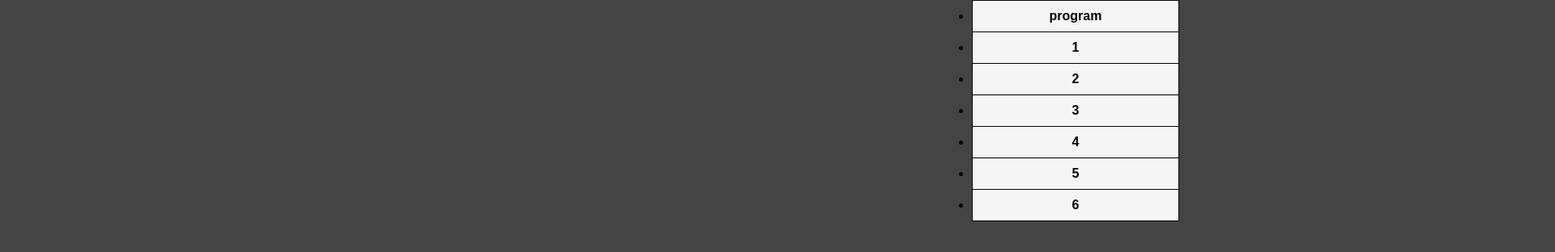
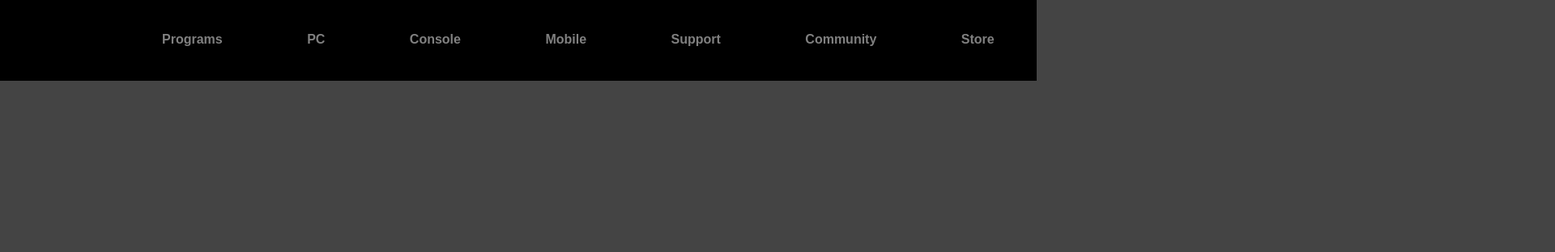
Before and after one commit to mapclean9r/Web-Dev, a plain HTML site: page index.html in a window 1280 px wide. Shown: the top 312 px of the page at 81% size, 1920 px wide, since content can reach past the window. Drawn offline with Linux system fonts and the light colour scheme.

Commit message:
Kinda smooth looking

```diff
--- a/index.html
+++ b/index.html
@@ -10,13 +10,13 @@
 <body>
     <nav id="menyen">
     <ul>
-        <li><a href="program.html">program</a></li>
-        <li><a href="#">1</a></li>
-        <li><a href="#">2</a></li>
-        <li><a href="#">3</a></li>
-        <li><a href="#">4</a></li>
-        <li><a href="#">5</a></li>
-        <li><a href="#">6</a></li>
+        <li><a href="program.html">Programs</a></li>
+        <li><a href="#">PC</a></li>
+        <li><a href="#">Console</a></li>
+        <li><a href="#">Mobile</a></li>
+        <li><a href="#">Support</a></li>
+        <li><a href="#">Community</a></li>
+        <li><a href="#">Store</a></li>
     </ul>
     </nav>
 
--- a/stil.css
+++ b/stil.css
@@ -9,21 +9,27 @@ body {
     font-family: sans-serif;
 }
 
-#menyen ul>li {
-    width: 20%;
-    text-align: center;
-    border: solid 1px black;
-    margin-bottom: -1px;
-    background-color: white;
-    opacity: 95%;
+nav {
+    width: 100%;
+    height: 100px;
+    background-color: black;
+}
+
+#menyen ul li {
+    list-style: none;
+    display: inline-block;
+    position: relative;
+    right: -150px;
+    top: -10px;
+
 }
 
 #menyen ul>li>a {
     display: block;
-    padding: 10px;
+    padding: 50px;
     text-decoration: none;
     font-weight: bold;
-    color: black;
+    color: gray;
 }
 
 #menyen ul>li:hover {
@@ -31,9 +37,3 @@ body {
     z-index: 1;
     background-color: orange;
 }
-
-#menyen {
-    position: absolute;
-    width: 100%;
-    right: -1200px;
-}
```
